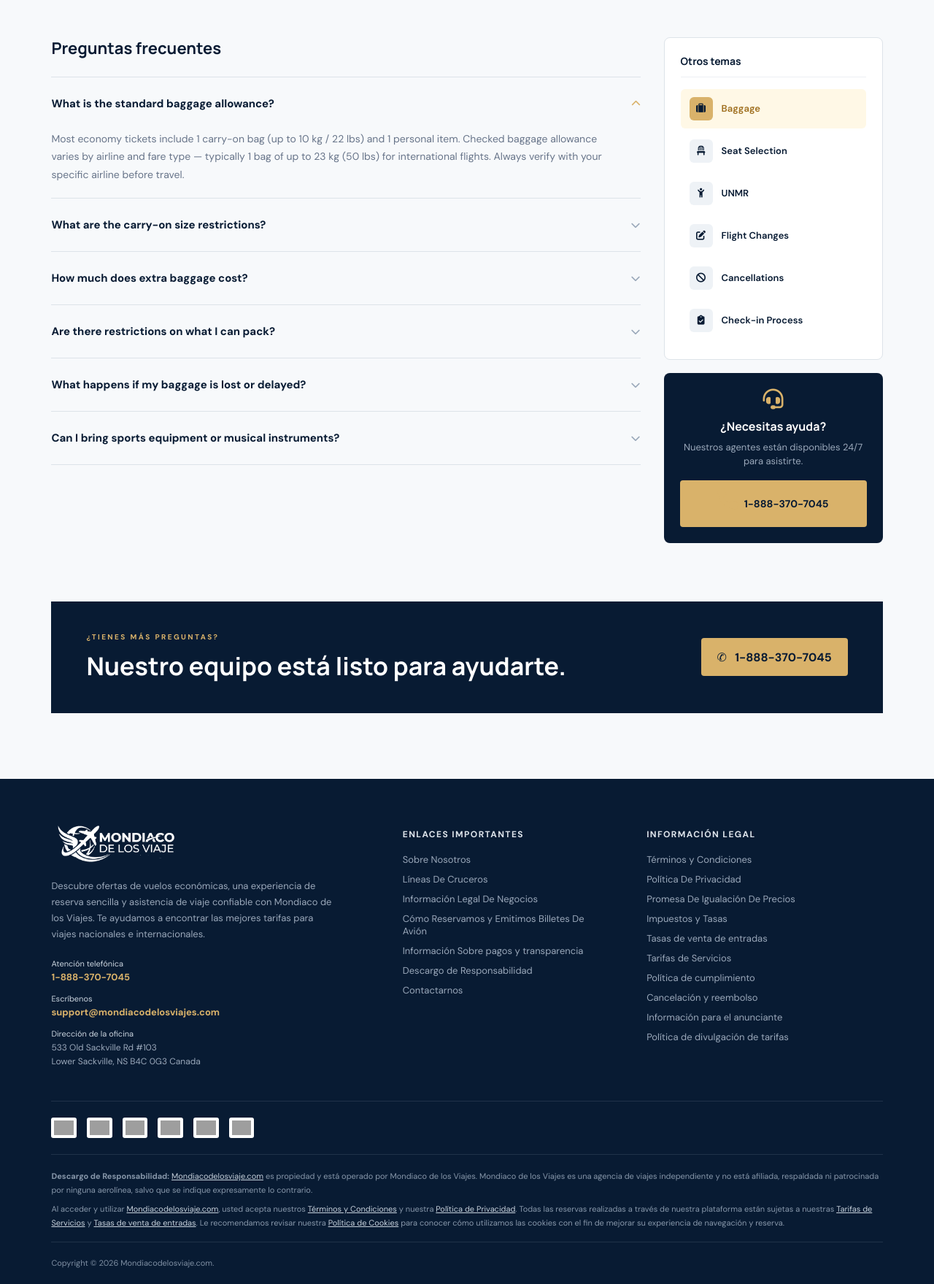
After one commit to prince-2417/mondiacodelosviaje, a PHP site: the page made by info-viaje.php in a window 1280 px wide. The commit adds this page. Shown: the part 382-2141 px from the top of the page at 73% size. Run offline with PHP 8.4, Linux system fonts and the light colour scheme; grey boxes are pictures that could not be loaded.

Commit message:
add the details pages

```diff
--- /dev/null
+++ b/info-viaje.php
@@ -0,0 +1,292 @@
+<?php
+$topic = $_GET['topic'] ?? 'equipaje';
+
+$topics = [
+  'equipaje' => [
+    'tag'   => 'Equipaje',
+    'icon'  => 'fa-suitcase',
+    'title' => 'Baggage — Allowances, Restrictions & Fees',
+    'desc'  => 'Everything you need to know about what you can bring on your flight, size and weight limits, and any applicable fees.',
+    'faqs'  => [
+      ['q'=>'What is the standard baggage allowance?',
+       'a'=>'Most economy tickets include 1 carry-on bag (up to 10 kg / 22 lbs) and 1 personal item. Checked baggage allowance varies by airline and fare type — typically 1 bag of up to 23 kg (50 lbs) for international flights. Always verify with your specific airline before travel.'],
+      ['q'=>'What are the carry-on size restrictions?',
+       'a'=>'Standard carry-on dimensions are 56 cm × 36 cm × 23 cm (22" × 14" × 9"). Your bag must fit in the overhead bin or under the seat in front of you. Items exceeding these limits may need to be checked at the gate.'],
+      ['q'=>'How much does extra baggage cost?',
+       'a'=>'Extra baggage fees range from $30–$150 per bag depending on the airline, route, and whether you pre-purchase online (cheaper) or pay at the airport. We recommend adding extra bags during booking to save money.'],
+      ['q'=>'Are there restrictions on what I can pack?',
+       'a'=>'Prohibited items include flammable liquids, explosives, and certain batteries in checked bags. Liquids in carry-on must be in containers of 100 ml or less, placed in a clear 1-litre zip-lock bag. Sharp objects must go in checked luggage.'],
+      ['q'=>'What happens if my baggage is lost or delayed?',
+       'a'=>'Report lost or delayed baggage immediately at the airline\'s baggage desk before leaving the airport. Keep your baggage claim tags. Airlines typically compensate up to $3,500 for domestic and up to $1,700 USD for international lost baggage under Montreal Convention rules.'],
+      ['q'=>'Can I bring sports equipment or musical instruments?',
+       'a'=>'Most airlines allow sports equipment and musical instruments as checked baggage with additional fees ($50–$200). Small instruments may be carried on if they fit in the overhead bin. Contact us to confirm policies for your specific airline.'],
+    ]
+  ],
+  'asientos' => [
+    'tag'   => 'Seat Selection',
+    'icon'  => 'fa-chair',
+    'title' => 'Seat Selection — Pick the Right Spot',
+    'desc'  => 'Learn how to choose your seat, what options are available, and when seat selection opens for your flight.',
+    'faqs'  => [
+      ['q'=>'When can I select my seat?',
+       'a'=>'Seat selection typically opens at the time of booking for paid seats, or 24–48 hours before departure for free seat assignment. Premium seats (extra legroom, bulkhead, exit rows) are usually available for an additional fee at any time.'],
+      ['q'=>'Is seat selection free?',
+       'a'=>'Basic seat selection is free on most airlines but limited to standard seats. Preferred seats (front of cabin, extra legroom, exit rows) carry fees ranging from $10–$80 per seat per flight. Business and first class seats are included in the fare.'],
+      ['q'=>'What are exit row seats?',
+       'a'=>'Exit row seats offer significantly more legroom (up to 38 inches vs. standard 30–32 inches). Passengers seated here must be 15+ years old, physically able to assist in an emergency, and willing to follow crew instructions. These seats carry an additional fee.'],
+      ['q'=>'Can I change my seat after booking?',
+       'a'=>'Yes, you can change your seat selection at any time before check-in closes, subject to availability. Log in to the airline\'s website or contact us and we\'ll assist you with the change.'],
+      ['q'=>'What if I don\'t select a seat?',
+       'a'=>'If you don\'t select a seat, the airline will automatically assign one at check-in. You may be separated from travel companions. We recommend selecting seats early, especially for families or groups traveling together.'],
+      ['q'=>'Are window or aisle seats better?',
+       'a'=>'Window seats offer a view and a wall to lean against for sleeping. Aisle seats provide easier access to the restroom and overhead bins. Middle seats are generally least preferred. The best choice depends on your personal comfort preferences and flight duration.'],
+    ]
+  ],
+  'menor' => [
+    'tag'   => 'Unaccompanied Minor',
+    'icon'  => 'fa-child-reaching',
+    'title' => 'UNMR — Safe Travel for Unaccompanied Minors',
+    'desc'  => 'Guidelines and procedures for children traveling alone, including age requirements, fees, and what to expect.',
+    'faqs'  => [
+      ['q'=>'What age can a child travel alone?',
+       'a'=>'Most airlines allow children aged 5–11 to travel as Unaccompanied Minors (UM) with the airline\'s supervised service. Children aged 12–17 may travel independently but can opt into UM service. Children under 5 must travel with an adult.'],
+      ['q'=>'How does the Unaccompanied Minor service work?',
+       'a'=>'A designated airline staff member escorts the child from check-in through boarding, during the flight, and until they are handed over to the authorized adult at the destination. The child wears an identification bracelet and is never left unattended.'],
+      ['q'=>'What documents are required?',
+       'a'=>'Required documents include: the child\'s passport or ID, a completed UM form with contact details for both the dropping-off and picking-up adults, and government-issued ID of the adult picking up the child at the destination.'],
+      ['q'=>'What is the fee for Unaccompanied Minor service?',
+       'a'=>'UM service fees range from $50–$150 each way depending on the airline. This fee is in addition to the ticket price. Some airlines charge per segment (each flight leg), so connecting flights may incur multiple fees.'],
+      ['q'=>'Are there flight restrictions for unaccompanied minors?',
+       'a'=>'Most airlines require UM children to travel on non-stop or direct flights only. Connecting flights may be allowed for children 8+ on a case-by-case basis. Last flights of the day are often restricted to ensure the child is not stranded if a delay occurs.'],
+      ['q'=>'What should the child bring?',
+       'a'=>'Pack snacks, entertainment (tablet, books), a comfort item, and any medications with clear instructions. Include a card with emergency contact numbers in the child\'s bag. Ensure the child knows their full name, destination, and the name of the person picking them up.'],
+    ]
+  ],
+  'cambios' => [
+    'tag'   => 'Flight Changes',
+    'icon'  => 'fa-pen-to-square',
+    'title' => 'Flight Changes — Simple Tweaks to Your Booking',
+    'desc'  => 'How to change your flight dates, times, or routes, and what fees or conditions may apply.',
+    'faqs'  => [
+      ['q'=>'Can I change my flight after booking?',
+       'a'=>'Yes, most tickets allow date and time changes subject to availability and a change fee. Flexible and business class fares often allow free changes. Basic economy fares may not allow changes at all. Contact us with your booking reference and we\'ll check your options.'],
+      ['q'=>'How much does it cost to change a flight?',
+       'a'=>'Change fees vary by airline and fare type: $0 for flexible fares, $75–$200 for standard economy, and up to $400 for international flights. You may also need to pay any fare difference if the new flight is more expensive.'],
+      ['q'=>'Can I change the passenger name on a ticket?',
+       'a'=>'Minor name corrections (spelling errors of 1–3 characters) are usually allowed free of charge. Full name changes are generally not permitted — a new ticket must be purchased. Contact us as soon as possible if a name correction is needed.'],
+      ['q'=>'What is a same-day flight change?',
+       'a'=>'Some airlines offer same-day confirmed or standby changes for a reduced fee ($25–$75) if you want to take an earlier or later flight on the same day. This is subject to seat availability and must be requested at the airport or online on the day of travel.'],
+      ['q'=>'Can I change my destination?',
+       'a'=>'Destination changes are treated as a cancellation and rebooking, not a simple change. You would receive a credit (minus cancellation fees) to apply toward a new ticket. Fare differences will apply. Contact us to explore the most cost-effective option.'],
+      ['q'=>'How do I request a flight change?',
+       'a'=>'Call us at 1-888-370-7045 with your booking reference number, passenger name, and preferred new travel dates. We\'ll check availability, confirm any fees, and process the change on your behalf. Changes are confirmed via email.'],
+    ]
+  ],
+  'cancelaciones' => [
+    'tag'   => 'Cancellations',
+    'icon'  => 'fa-ban',
+    'title' => 'Cancellations — Flexible Options When Plans Shift',
+    'desc'  => 'Understand your cancellation rights, refund eligibility, and how to cancel your booking.',
+    'faqs'  => [
+      ['q'=>'Can I cancel my flight and get a refund?',
+       'a'=>'Refund eligibility depends on your fare type. Fully refundable tickets receive a full refund. Non-refundable tickets typically receive a travel credit minus a cancellation fee ($100–$400). Some airlines offer a 24-hour free cancellation window after booking.'],
+      ['q'=>'What is the 24-hour cancellation rule?',
+       'a'=>'Under US DOT regulations, airlines must allow passengers to cancel a booking within 24 hours of purchase for a full refund, provided the flight is at least 7 days away. This applies to tickets purchased directly. We honor this policy for all bookings made through us.'],
+      ['q'=>'How long does a refund take?',
+       'a'=>'Refunds to credit/debit cards take 7–14 business days. Travel credits are typically issued within 3–5 business days. Refunds to bank accounts may take up to 20 business days. We\'ll send you a confirmation email once the refund is processed.'],
+      ['q'=>'What if the airline cancels my flight?',
+       'a'=>'If the airline cancels your flight, you are entitled to a full refund or free rebooking on the next available flight. Contact us immediately and we\'ll advocate on your behalf to secure the best outcome — refund, rebooking, or travel credit.'],
+      ['q'=>'What is a travel credit and how do I use it?',
+       'a'=>'A travel credit is a voucher issued by the airline for the value of your cancelled ticket (minus fees). It can be used toward a future booking with the same airline, usually within 12 months of issue. Contact us to apply your credit to a new booking.'],
+      ['q'=>'Are there cancellation fees?',
+       'a'=>'Cancellation fees range from $0 (flexible fares) to $400 (basic economy international). Fees are deducted from your refund or credit. The earlier you cancel, the more options you have. We recommend purchasing travel insurance to protect against unexpected cancellations.'],
+    ]
+  ],
+  'checkin' => [
+    'tag'   => 'Check-in Process',
+    'icon'  => 'fa-clipboard-check',
+    'title' => 'Check-in Process — An Easy Start to Your Journey',
+    'desc'  => 'Step-by-step guide to checking in for your flight, online and at the airport.',
+    'faqs'  => [
+      ['q'=>'When does online check-in open?',
+       'a'=>'Online check-in typically opens 24–48 hours before departure and closes 1–2 hours before the flight. We recommend checking in online as soon as it opens to get the best available seat and avoid airport queues.'],
+      ['q'=>'How do I check in online?',
+       'a'=>'Visit the airline\'s website or app, go to "Manage Booking" or "Check-in", enter your booking reference and last name, select or confirm your seat, and download your boarding pass. You can save it to your phone\'s wallet or print it.'],
+      ['q'=>'Do I still need to go to the airport if I check in online?',
+       'a'=>'If you have checked baggage, you must drop it at the airline\'s bag drop counter (usually faster than full check-in). If you only have carry-on luggage, you can go directly to security with your mobile or printed boarding pass.'],
+      ['q'=>'What documents do I need at check-in?',
+       'a'=>'For domestic flights: government-issued photo ID (driver\'s license, passport). For international flights: valid passport (must be valid for at least 6 months beyond travel date), visa if required, and any health documentation required by the destination country.'],
+      ['q'=>'What is the check-in deadline at the airport?',
+       'a'=>'Airport check-in counters typically close 45–60 minutes before departure for domestic flights and 60–90 minutes for international flights. Arrive at least 2 hours early for domestic and 3 hours for international to allow time for check-in, security, and boarding.'],
+      ['q'=>'What if I miss the check-in deadline?',
+       'a'=>'If you miss the check-in deadline, the airline may deny boarding and your seat may be released. Contact us immediately at 1-888-370-7045 — we\'ll try to rebook you on the next available flight. Travel insurance can help cover costs in these situations.'],
+    ]
+  ],
+];
+
+$data = $topics[$topic] ?? $topics['equipaje'];
+$otherTopics = array_filter($topics, fn($k) => $k !== $topic, ARRAY_FILTER_USE_KEY);
+?>
+<!doctype html>
+<html lang="es">
+<head>
+  <meta charset="UTF-8">
+  <meta name="viewport" content="width=device-width, initial-scale=1.0">
+  <title><?= htmlspecialchars($data['title']) ?> | Mondiaco de los Viajes</title>
+  <link rel="stylesheet" href="./styles.css">
+  <link rel="stylesheet" href="https://cdnjs.cloudflare.com/ajax/libs/font-awesome/6.7.2/css/all.min.css">
+  <style>
+    .info-hero {
+      background: linear-gradient(90deg,#081b33f0 0%,#081b33b0 60%,#081b3340 100%),
+        url(https://images.unsplash.com/photo-1436491865332-7a61a109cc05?auto=format&fit=crop&w=1800&q=85) 50% 55%/cover no-repeat;
+      padding: 56px 0; color: #fff;
+    }
+    .info-hero-inner { width: 89%; max-width: 1280px; margin: 0 auto; }
+    .info-hero-inner .breadcrumb { display: flex; align-items: center; gap: 8px; font-size: 12px; color: #9aa8ba; margin-bottom: 18px; flex-wrap: wrap; }
+    .info-hero-inner .breadcrumb a { color: #9aa8ba; text-decoration: none; }
+    .info-hero-inner .breadcrumb a:hover { color: var(--gold); }
+    .info-hero-tag { display: inline-flex; align-items: center; gap: 8px; background: var(--gold); color: var(--navy); border-radius: 20px; padding: 5px 14px; font-size: 11px; font-weight: 800; text-transform: uppercase; letter-spacing: 1px; margin-bottom: 16px; }
+    .info-hero-inner h1 { font-family: Manrope,sans-serif; font-size: clamp(28px,3.5vw,46px); margin: 0 0 14px; letter-spacing: -1.5px; line-height: 1.1; }
+    .info-hero-inner p { color: #c9d3e0; font-size: 16px; margin: 0; max-width: 600px; line-height: 1.65; }
+
+    /* Layout */
+    .info-layout { display: grid; grid-template-columns: 1fr 300px; gap: 32px; padding: 52px 0 80px; align-items: start; }
+
+    /* FAQ section */
+    .info-faq-title { font-family: Manrope,sans-serif; font-size: 22px; margin: 0 0 24px; color: var(--navy); }
+    .faq-list { border-top: 1px solid #dde3e9; }
+    .faq-item { border-bottom: 1px solid #dde3e9; }
+    .faq-item button {
+      width: 100%; min-height: 64px; color: var(--navy); cursor: pointer;
+      text-align: left; background: 0 0; border: 0;
+      justify-content: space-between; align-items: center;
+      font-weight: 700; font-size: 15px; display: flex; gap: 12px; padding: 16px 0;
+    }
+    .faq-item button .faq-chevron { flex-shrink: 0; color: #9aa8ba; transition: transform .2s; font-size: 13px; }
+    .faq-item.open button .faq-chevron { transform: rotate(180deg); color: var(--gold); }
+    .faq-item > p { color: #68758a; margin: 0 0 20px; font-size: 14px; line-height: 1.75; display: none; padding-right: 28px; }
+    .faq-item.open > p { display: block; }
+
+    /* Sidebar */
+    .info-sidebar { position: sticky; top: 24px; }
+    .sidebar-card { background: #fff; border: 1px solid #dde3e9; border-radius: 8px; padding: 22px; margin-bottom: 18px; }
+    .sidebar-card h4 { font-family: Manrope,sans-serif; font-size: 14px; margin: 0 0 16px; padding-bottom: 12px; border-bottom: 1px solid #edf0f3; color: var(--navy); }
+    .topic-link {
+      display: flex; align-items: center; gap: 12px; padding: 11px 12px;
+      border-radius: 6px; text-decoration: none; color: var(--navy);
+      font-size: 13px; font-weight: 600; transition: background .15s; margin-bottom: 4px;
+    }
+    .topic-link:hover { background: #f0f4f8; }
+    .topic-link.active { background: #fff8e6; color: #a07020; }
+    .topic-link .tl-icon { width: 32px; height: 32px; background: #eef2f6; border-radius: 6px; display: grid; place-items: center; font-size: 13px; color: var(--navy); flex-shrink: 0; }
+    .topic-link.active .tl-icon { background: var(--gold); color: var(--navy); }
+
+    .help-card { background: var(--navy); border-radius: 8px; padding: 22px; color: #fff; text-align: center; }
+    .help-card i { font-size: 28px; color: var(--gold); margin-bottom: 12px; display: block; }
+    .help-card h4 { font-family: Manrope,sans-serif; font-size: 16px; margin: 0 0 8px; }
+    .help-card p { color: #9aa8ba; font-size: 13px; margin: 0 0 16px; line-height: 1.5; }
+    .help-card a { display: flex; align-items: center; justify-content: center; gap: 8px; background: var(--gold); color: var(--navy); border-radius: 4px; padding: 12px; font-weight: 800; font-size: 14px; text-decoration: none; }
+    .help-card a:hover { background: #c9a05a; }
+
+    @media (max-width: 900px) {
+      .info-layout { grid-template-columns: 1fr; }
+      .info-sidebar { position: static; }
+    }
+    @media (max-width: 760px) {
+      .info-hero { padding: 40px 0; }
+      .info-hero-inner { width: calc(100% - 32px); }
+    }
+  </style>
+</head>
+<body>
+  <div class="site">
+    <?php include('include/header.php'); ?>
+
+    <main>
+      <div class="info-hero">
+        <div class="info-hero-inner">
+          <div class="breadcrumb">
+            <a href="/">Inicio</a>
+            <i class="fa-solid fa-chevron-right" style="font-size:9px"></i>
+            <a href="/atencion-al-cliente">Atenci&oacute;n al Cliente</a>
+            <i class="fa-solid fa-chevron-right" style="font-size:9px"></i>
+            <span><?= htmlspecialchars($data['tag']) ?></span>
+          </div>
+          <div class="info-hero-tag">
+            <i class="fa-solid <?= $data['icon'] ?>"></i>
+            <?= htmlspecialchars($data['tag']) ?>
+          </div>
+          <h1><?= htmlspecialchars($data['title']) ?></h1>
+          <p><?= htmlspecialchars($data['desc']) ?></p>
+        </div>
+      </div>
+
+      <div class="section info-layout">
+        <!-- FAQ -->
+        <div>
+          <h2 class="info-faq-title">Preguntas frecuentes</h2>
+          <div class="faq-list">
+            <?php foreach($data['faqs'] as $i => $faq): ?>
+            <article class="faq-item<?= $i === 0 ? ' open' : '' ?>">
+              <button type="button">
+                <?= htmlspecialchars($faq['q']) ?>
+                <i class="fa-solid fa-chevron-down faq-chevron"></i>
+              </button>
+              <p><?= htmlspecialchars($faq['a']) ?></p>
+            </article>
+            <?php endforeach; ?>
+          </div>
+        </div>
+
+        <!-- Sidebar -->
+        <aside class="info-sidebar">
+          <div class="sidebar-card">
+            <h4>Otros temas</h4>
+            <?php
+            $topicMeta = [
+              'equipaje'      => ['icon'=>'fa-suitcase',        'label'=>'Baggage'],
+              'asientos'      => ['icon'=>'fa-chair',           'label'=>'Seat Selection'],
+              'menor'         => ['icon'=>'fa-child-reaching',  'label'=>'UNMR'],
+              'cambios'       => ['icon'=>'fa-pen-to-square',   'label'=>'Flight Changes'],
+              'cancelaciones' => ['icon'=>'fa-ban',             'label'=>'Cancellations'],
+              'checkin'       => ['icon'=>'fa-clipboard-check', 'label'=>'Check-in Process'],
+            ];
+            foreach($topicMeta as $key => $meta):
+              $isActive = $key === $topic;
+            ?>
+            <a class="topic-link<?= $isActive ? ' active' : '' ?>" href="info-viaje.php?topic=<?= $key ?>">
+              <span class="tl-icon"><i class="fa-solid <?= $meta['icon'] ?>"></i></span>
+              <?= $meta['label'] ?>
+            </a>
+            <?php endforeach; ?>
+          </div>
+
+          <div class="help-card">
+            <i class="fa-solid fa-headset"></i>
+            <h4>&iquest;Necesitas ayuda?</h4>
+            <p>Nuestros agentes est&aacute;n disponibles 24/7 para asistirte.</p>
+            <a href="tel:18883707045"><i class="fa-solid fa-phone"></i> 1-888-370-7045</a>
+          </div>
+        </aside>
+      </div>
+
+      <section class="page-contact-band">
+        <div>
+          <p class="section-kicker">&iquest;TIENES M&Aacute;S PREGUNTAS?</p>
+          <h2>Nuestro equipo est&aacute; listo para ayudarte.</h2>
+        </div>
+        <a href="tel:18883707045">&#9990; &nbsp; 1-888-370-7045</a>
+      </section>
+    </main>
+
+    <?php include('include/footer.php'); ?>
+  </div>
+  <script>
+    document.getElementById('menu').addEventListener('click', () => document.getElementById('nav').classList.toggle('open'));
+    document.querySelectorAll('.dropdown-toggle').forEach(t => t.addEventListener('click', e => {
+      if (window.innerWidth <= 760) { e.preventDefault(); t.parentElement.classList.toggle('open'); }
+    }));
+    document.querySelectorAll('.faq-item > button').forEach(btn => btn.addEventListener('click', () => btn.parentElement.classList.toggle('open')));
+  </script>
+</body>
+</html>
```
Also changed, not shown: atencion-al-cliente.php (+20 -13 lines), .htaccess.
